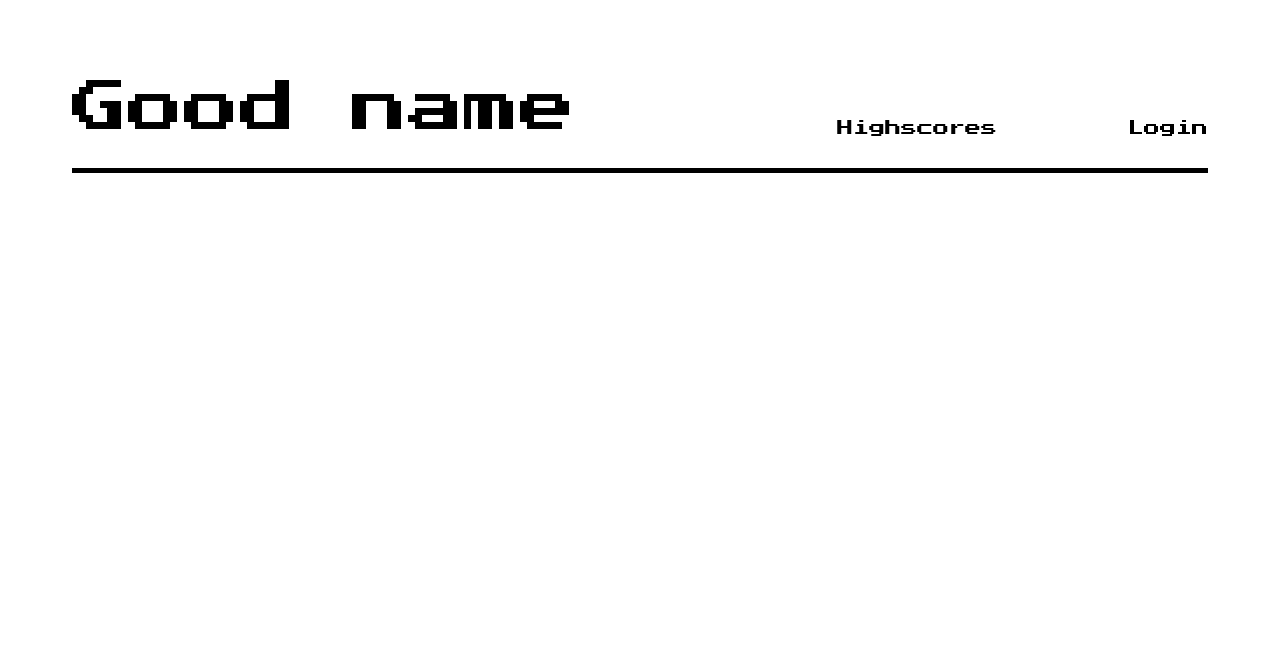
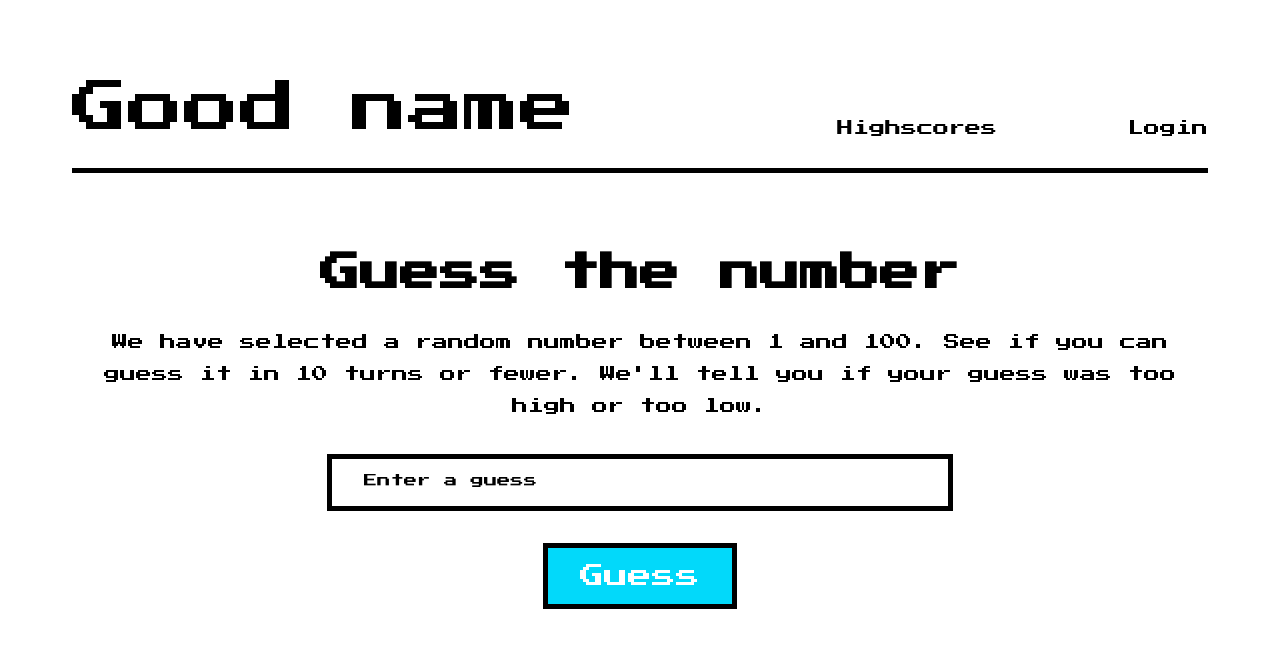
Before and after one commit to gonzalodutto/class60-team-project-game-client, a React (Create React App) app: page /guessthenumber in a window 1280 px wide. Shown: the top 648 px of the page. Built offline with nearby package versions, Linux system fonts and the light colour scheme; no server answers.

Commit message:
Guess the number game

```diff
--- a/src/App.js
+++ b/src/App.js
@@ -4,11 +4,10 @@ import { useDispatch } from "react-redux";
 import { getUserWithStoredToken } from "./store/user/thunks";
 import { Routes, Route } from "react-router-dom";
 import { Navigation, MessageBox } from "./components";
-import { Homepage, Login, SignUp } from "./pages"
-
+import { Homepage, Login, SignUp } from "./pages";
+import { GuessTheNumber } from "./pages/puzzles/GuessTheNumber";
 
 function App() {
-
   const dispatch = useDispatch();
 
   useEffect(() => {
@@ -17,12 +16,13 @@ function App() {
 
   return (
     <div>
-      <Navigation/>
-      <MessageBox/>
+      <Navigation />
+      <MessageBox />
       <Routes>
-        <Route path="/" element={<Homepage />}/>
+        <Route path="/" element={<Homepage />} />
         <Route path="/signup" element={<SignUp />} />
         <Route path="/login" element={<Login />} />
+        <Route path="/guessthenumber" element={<GuessTheNumber />} />
       </Routes>
     </div>
   );
--- /dev/null
+++ b/src/pages/puzzles/GuessTheNumber.js
@@ -0,0 +1,77 @@
+import { useState } from "react";
+import {
+  ButtonBlue,
+  ButtonGrn,
+  ButtonYel,
+  Container,
+  Input,
+  TextGame,
+  Title2,
+} from "../../styled";
+
+let randomNumber = Math.round(Math.random() * 100) + 1;
+console.log("Random number: ", randomNumber);
+
+let guessCount = 0;
+
+export const GuessTheNumber = () => {
+  const [valueUser, setValueUser] = useState("");
+  const [results, setResult] = useState("");
+
+  const submitGuess = () => {
+    const userGuess = valueUser;
+    console.log("User guess: ", typeof userGuess);
+    if (userGuess === randomNumber) {
+      setResult(
+        <>
+          <TextGame>Congratulations, you got it right!</TextGame>
+          {/* Button navigates to next games, not working for now..  */}
+          <ButtonYel type="submit">Next game</ButtonYel>
+        </>
+      );
+    } else if (userGuess > randomNumber) {
+      setResult(
+        <TextGame style={{ color: "tomato" }}>
+          Last guess was too high!
+        </TextGame>
+      );
+    } else if (userGuess < randomNumber && userGuess !== "") {
+      setResult(
+        <TextGame style={{ color: "tomato" }}>Last guess was too low!</TextGame>
+      );
+    } else if (userGuess !== randomNumber && guessCount === 10) {
+      setResult(
+        <>
+          <TextGame style={{ color: "tomato" }}>!!! GAME OVER !!!</TextGame>
+          <ButtonGrn type="submit">Restart game</ButtonGrn>
+        </>
+      );
+    }
+
+    guessCount++;
+    console.log("Guess count: ", guessCount);
+  };
+
+  return (
+    <Container>
+      <Title2>Guess the number</Title2>
+      <TextGame>
+        We have selected a random number between 1 and 100. See if you can guess
+        it in 10 turns or fewer. We'll tell you if your guess was too high or
+        too low.
+      </TextGame>
+      <div>
+        <Input
+          value={valueUser}
+          onChange={(event) => setValueUser(parseInt(event.target.value))}
+          placeholder="Enter a guess"
+        />
+        <br />
+        <ButtonBlue type="submit" onClick={submitGuess}>
+          Guess
+        </ButtonBlue>
+        {results}
+      </div>
+    </Container>
+  );
+};
--- a/src/styled/Text.js
+++ b/src/styled/Text.js
@@ -9,4 +9,5 @@ export const TextGame = styled.p`
   text-align: center;
   font-size: 1rem;
   font-family: "Press Start 2P", cursive;
+  line-height: 2rem;
 `;
```
